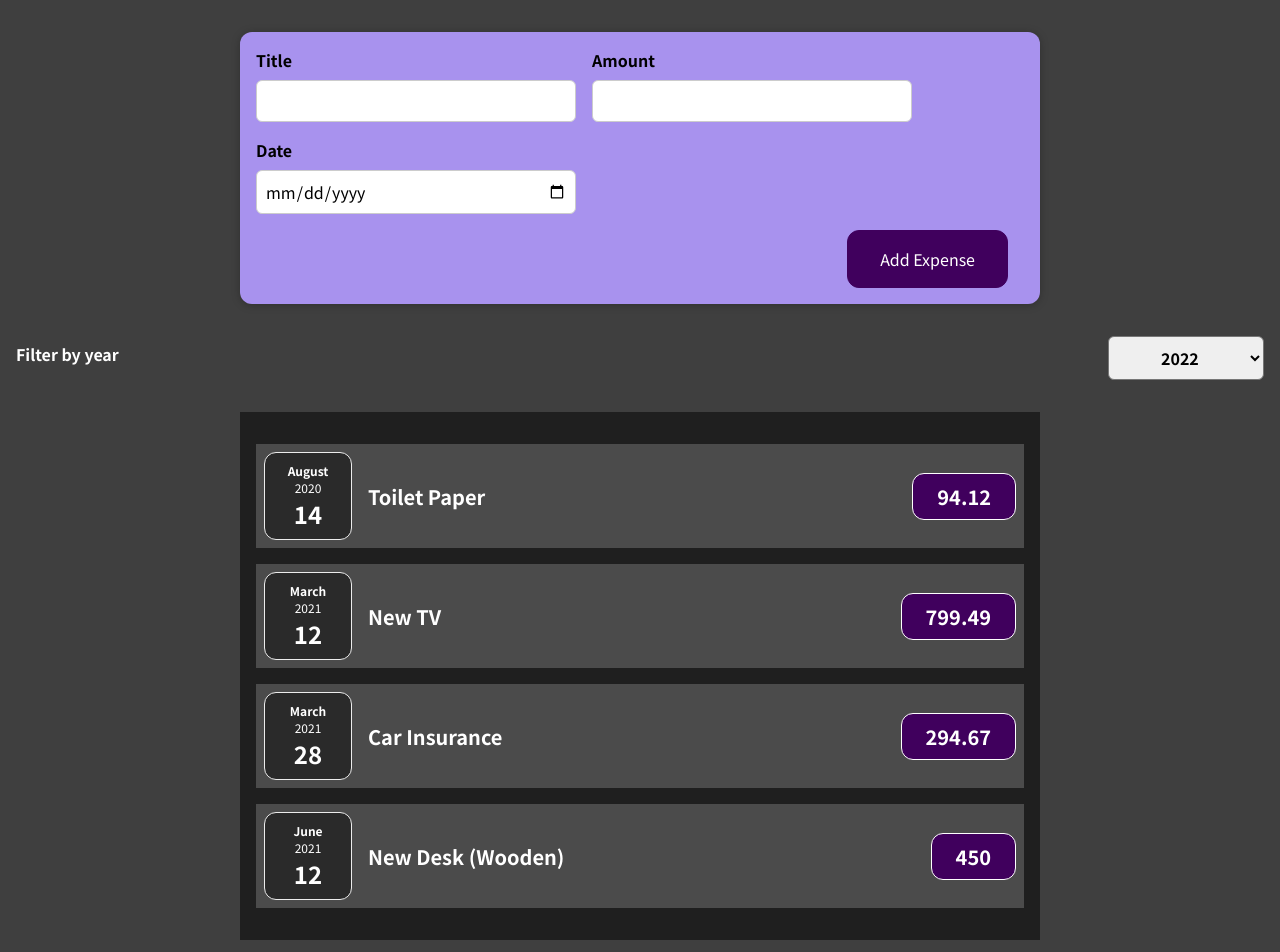
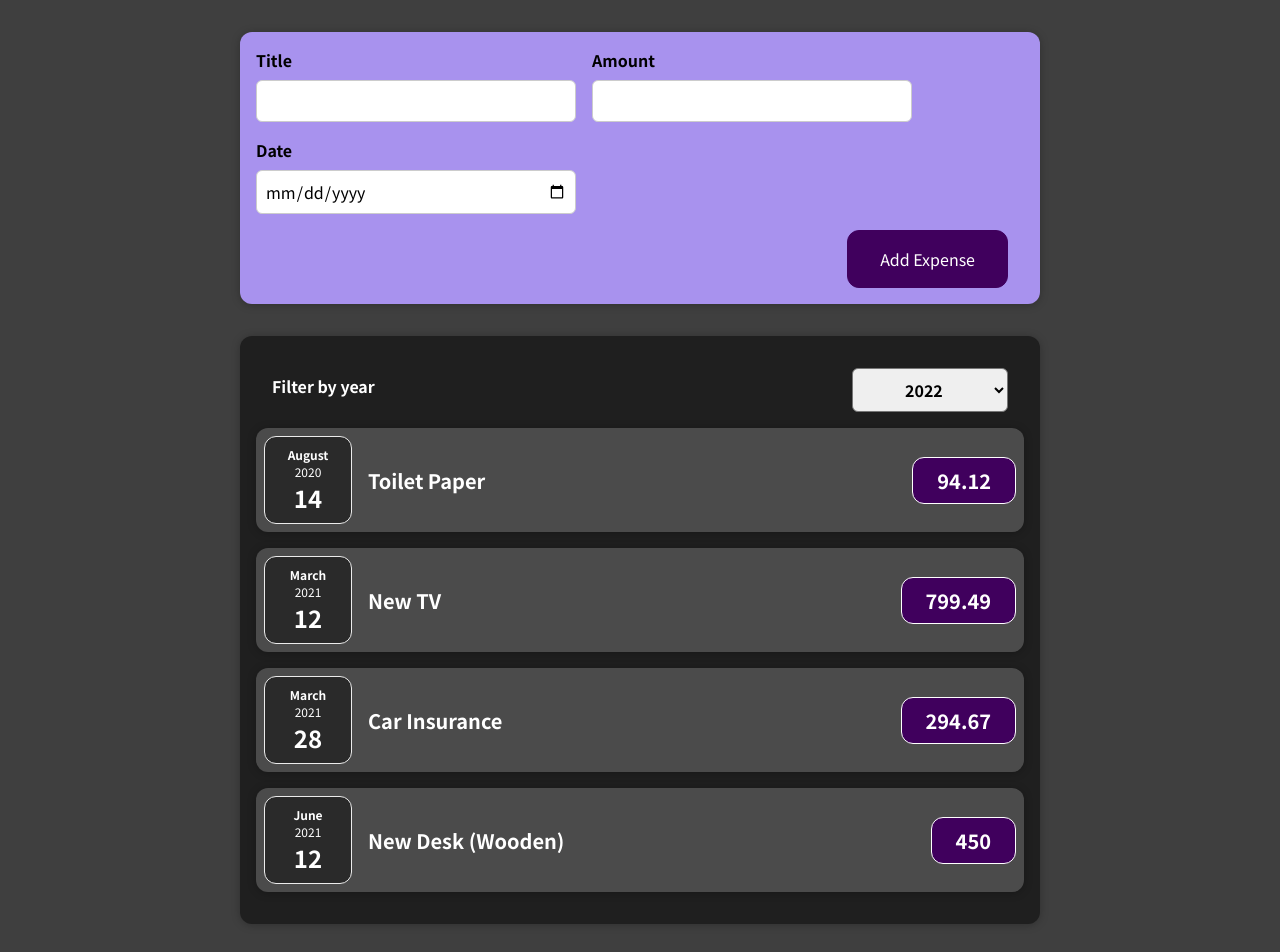
Before and after one commit to shree-yadam/react-complete-guide, a React (Create React App) app: page / in a window 1280 px wide. Shown: the top 952 px of the page. Built offline with nearby package versions, Linux system fonts and the light colour scheme.

Commit message:
Add Card UI to Expenses conponent

```diff
--- a/src/components/Expenses/Expenses.js
+++ b/src/components/Expenses/Expenses.js
@@ -1,11 +1,11 @@
 import ExpensesFilter from "./ExpensesFilter";
 import ExpenseItem from "./ExpenseItem";
+import Card from "../UI/Card";
 import "./Expenses.css";
 import { useState } from "react";
 
 function Expenses(props) {
-
-  const [filterYear, setFilterYear] = useState('2022');
+  const [filterYear, setFilterYear] = useState("2022");
   const { expenses } = props;
 
   function filterYearChangeHandler(year) {
@@ -15,8 +15,11 @@ function Expenses(props) {
 
   return (
     <div>
-      <ExpensesFilter filterYear={filterYear} onFilterYear={filterYearChangeHandler}/>
-      <div className="expenses">
+      <Card className="expenses">
+        <ExpensesFilter
+          filterYear={filterYear}
+          onFilterYear={filterYearChangeHandler}
+        />
         {expenses.map((e) => (
           <ExpenseItem
             title={e.title}
@@ -25,7 +28,7 @@ function Expenses(props) {
             key={e.id}
           />
         ))}
-      </div>
+      </Card>
     </div>
   );
 }
--- a/src/components/UI/Card.js
+++ b/src/components/UI/Card.js
@@ -1,3 +1,5 @@
+import './Card.css';
+
 function Card(props){
   const classes = 'card ' + props.className;
   return <div className={classes}>{props.children}</div>
```
